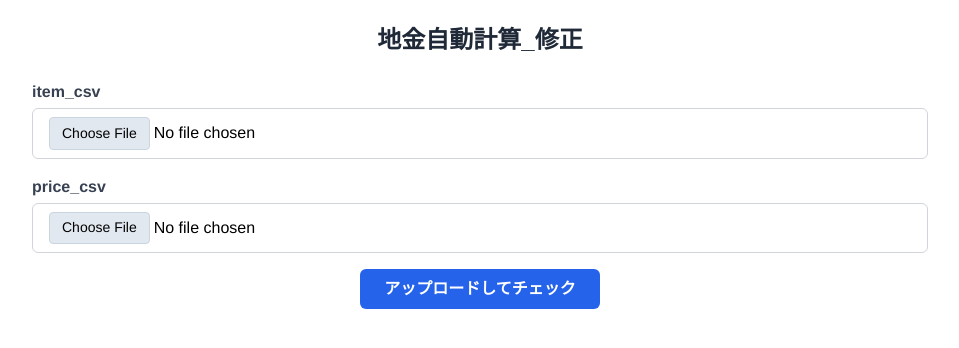
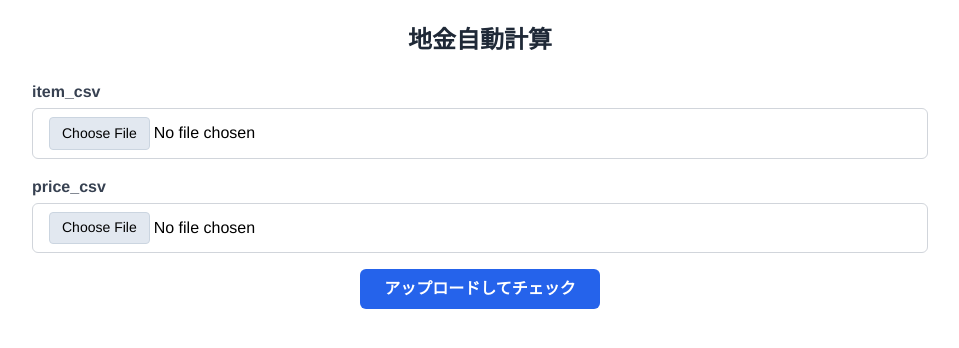
Before and after one commit to tsukasakakuda/mb-jewelry-app, a Vue app in the folder frontend/: page / in a window 1280 px wide. Shown: the top 348 px of the page, without its empty margins (160-1119 px from the left). Built offline with nearby package versions, Linux system fonts and the light colour scheme.

Commit message:
sort と タイトル変更

```diff
--- a/frontend/src/components/UploadForm.vue
+++ b/frontend/src/components/UploadForm.vue
@@ -2,7 +2,7 @@
   <div class="min-h-screen bg-white p-6 w-full">
     <div class="max-w-4xl mx-auto space-y-6">
       <h1 class="text-2xl font-bold text-gray-800 text-center">
-        地金自動計算_修正
+        地金自動計算
       </h1>
 
       <form @submit.prevent="checkWeights" class="space-y-4">
```
Also changed, not shown: 1 other file (tests, documents, lock files or other folders).
